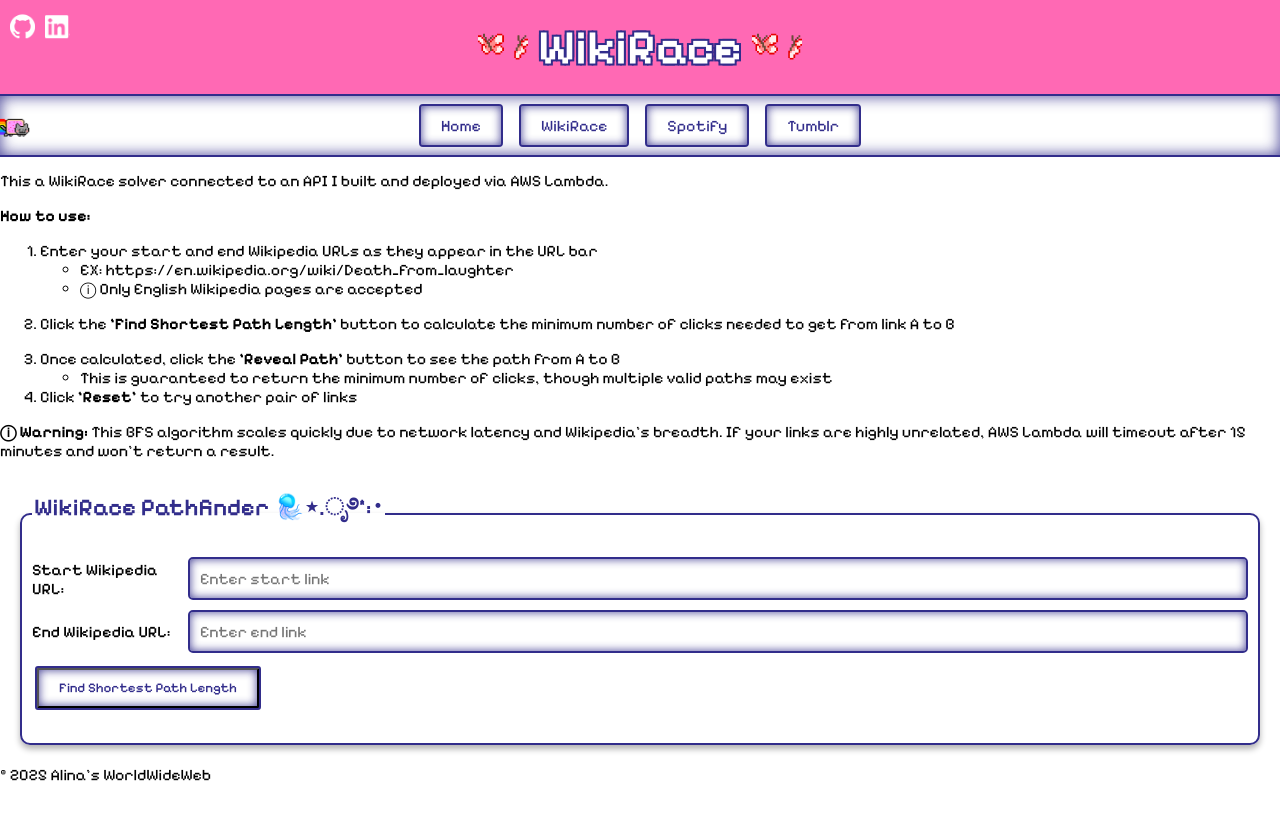
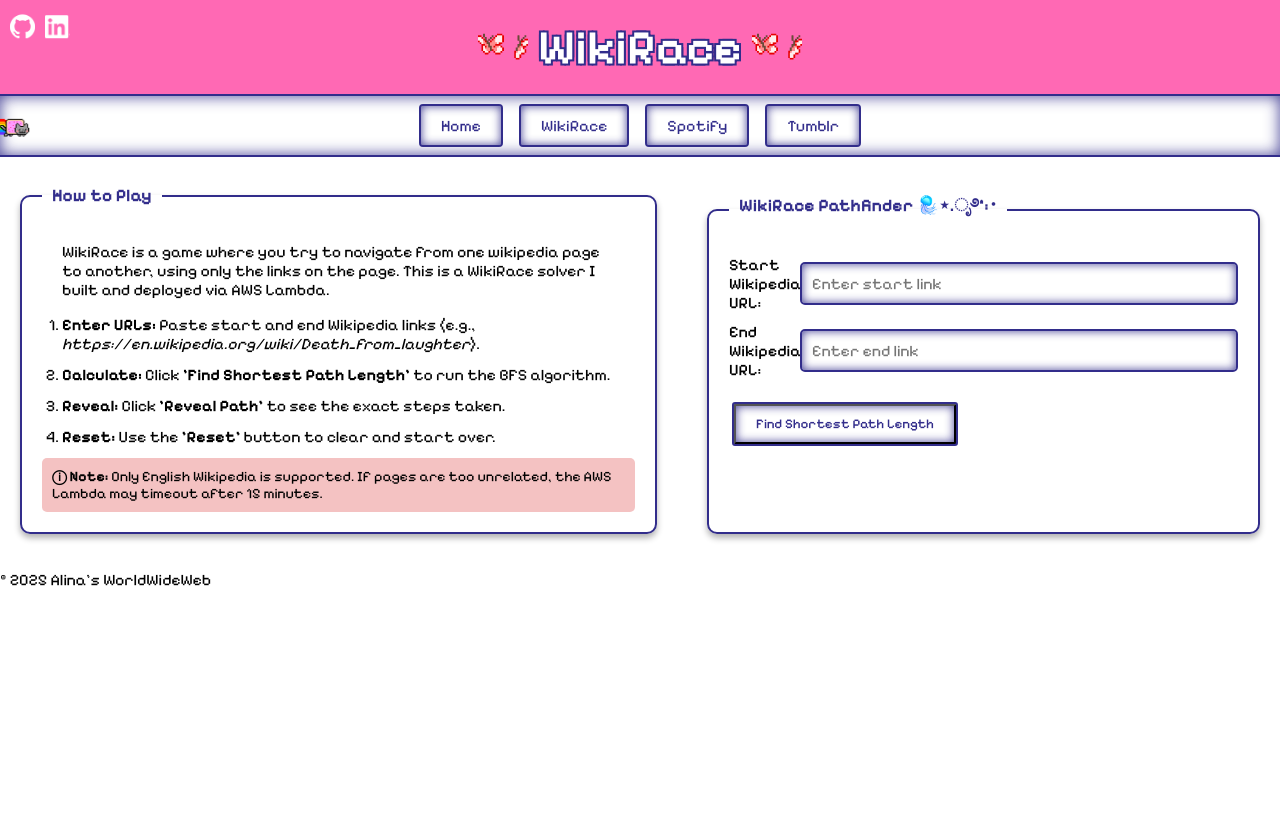
Before and after one commit to alinagarib/alinagarib.github.io, a Jekyll site: the page built from wikirace.markdown, in a window 1280 px wide. Shown: the top 820 px of the page. Built offline with Jekyll 4.4.1, drawn with Linux system fonts in a browser that asks for light colours.

Commit message:
updated wikirace page formatting

```diff
--- a/assets/css/style.css
+++ b/assets/css/style.css
@@ -177,12 +177,13 @@
 button:hover {
   background-color: hotpink;
   color: white;
+  cursor: pointer;
 }
 
 fieldset {
   border: 2px solid rgb(50, 45, 139);
   border-radius: 10px;
-  padding: 10px;
+  padding: 20px;
   margin: 10px 0;
   box-shadow: 0px 4px 6px rgba(0, 0, 0, 0.3);
   box-sizing: border-box;
@@ -1000,3 +1001,9 @@
   height: 80vh; /* Takes up 80% of the device screen height */
   border: none;
 }
+
+.wiki-instructions {
+
+  padding: 10px;
+
+}
--- a/wikirace.markdown
+++ b/wikirace.markdown
@@ -4,53 +4,117 @@
 permalink: /wikirace/
 ---
 
-This a WikiRace solver connected to an API I built and deployed via AWS Lambda.
+<style>
+  .wikirace-container {
+    display: flex;
+    gap: 10px;
+    flex-wrap: wrap;
+    align-items: stretch;
+    margin-top: 10px;
+  }
 
-**How to use:**
+  @media (max-width: 767px) {
+    .wikirace-container {
+      flex-direction: column;
+    }
+  }
 
-1. Enter your start and end Wikipedia URLs as they appear in the URL bar
-   - EX:  https://en.wikipedia.org/wiki/Death_from_laughter
-   - ⓘ Only English Wikipedia pages are accepted
+  .wikirace-container fieldset {
+    flex: 1;
+    min-width: 300px;
+  }
 
-2. Click the **'Find Shortest Path Length'** button to calculate the minimum number of clicks needed to get from link A to B
+  .wikirace-container legend {
+    font-weight: bold;
+    padding: 0 10px;
+    font-size: 1.1em;
+  }
 
-3. Once calculated, click the **'Reveal Path'** button to see the path from A to B
-   - This is guaranteed to return the minimum number of clicks, though multiple valid paths may exist
+  .instructions-list {
+    margin: 0;
+    padding-left: 20px;
+    padding-right: 20px;
+  }
+  .instructions-list li {
+    margin-bottom: 12px;
+  }
+  .info-box {
+    background:  #F4C2C2;
+    padding: 10px;
+    border-radius: 5px;
+    font-size: 0.9em;
+    margin-top: 10px;
+  }
 
-4. Click **'Reset'** to try another pair of links
+  .form-group {
+    margin-bottom: 15px;
+  }
+  .form-group label {
+    display: block;
+    margin-bottom: 5px;
+    font-weight: bold;
+  }
+  .form-group input {
+    width: 100%;
+    padding: 8px;
+    box-sizing: border-box;
+    border: 1px solid #ccc;
+    border-radius: 4px;
+  }
 
-**ⓘ Warning:** This BFS algorithm scales quickly due to network latency and Wikipedia's breadth. If your links are highly unrelated, AWS Lambda will timeout after 15 minutes and won't return a result.
+  .button-container {
+    display: flex;
+    gap: 10px;
+    margin-top: 20px;
+  }
 
-<script src="/assets/js/wikirace.js"></script>
-<form id="wikirace-form" onsubmit="return false;">
+  .hidden {
+    display: none;
+  }
+</style>
+
+<div class="wikirace-container">
+
   <fieldset>
-    <legend>WikiRace Pathfinder 🪼⋆.ೃ࿔*:･ </legend>
+    <legend>How to Play</legend>
+    <ol class="instructions-list">
+      <p>WikiRace is a game where you try to navigate from one wikipedia page to another, using only the links on the page. This is a WikiRace solver I built and deployed via AWS Lambda.</p>
+      <li><strong>Enter URLs:</strong> Paste start and end Wikipedia links (e.g., <i>https://en.wikipedia.org/wiki/Death_from_laughter</i>).</li>
+      <li><strong>Calculate:</strong> Click <b>'Find Shortest Path Length'</b> to run the BFS algorithm.</li>
+      <li><strong>Reveal:</strong> Click <b>'Reveal Path'</b> to see the exact steps taken.</li>
+      <li><strong>Reset:</strong> Use the <b>'Reset'</b> button to clear and start over.</li>
+    </ol>
+    <div class="info-box">
+      <strong>ⓘ Note:</strong> Only English Wikipedia is supported. If pages are too unrelated, the AWS Lambda may timeout after 15 minutes.
+    </div>
+  </fieldset>
 
-    <div>
+  <form id="wikirace-form" onsubmit="return false;" style="flex: 1; display: flex;">
+    <fieldset>
+      <legend>WikiRace Pathfinder 🪼⋆.ೃ࿔*:･</legend>
+
+      <div class="form-group">
         <label for="start-link">Start Wikipedia URL:</label>
         <input type="text" id="start-link" placeholder="Enter start link" autocomplete="off">
-    </div>
+      </div>
 
-    <div>
+      <div class="form-group">
         <label for="end-link">End Wikipedia URL:</label>
         <input type="text" id="end-link" placeholder="Enter end link" autocomplete="off">
-    </div>
+      </div>
 
-    <div>
+      <div class="button-container">
         <button type="button" id="length-button">Find Shortest Path Length</button>
         <button type="button" id="reset-button" class="hidden">Reset</button>
         <button type="button" id="path-button" class="hidden">Reveal Path</button>
-    </div>
-    <div id="result" style="color: hotpink;"></div>
-  </fieldset>
-</form>
+      </div>
 
-<style>
-.hidden {
-  display: none;
-}
-</style>
+      <div id="result" style="color: hotpink; margin-top: 15px; font-weight: bold;"></div>
+    </fieldset>
+  </form>
+</div>
 
+<script src="/assets/js/wikirace.js"></script>
 <script>
   const WIKI_API_BASE_URL = "{{ site.wiki_api_base_url }}";
 </script>
```
